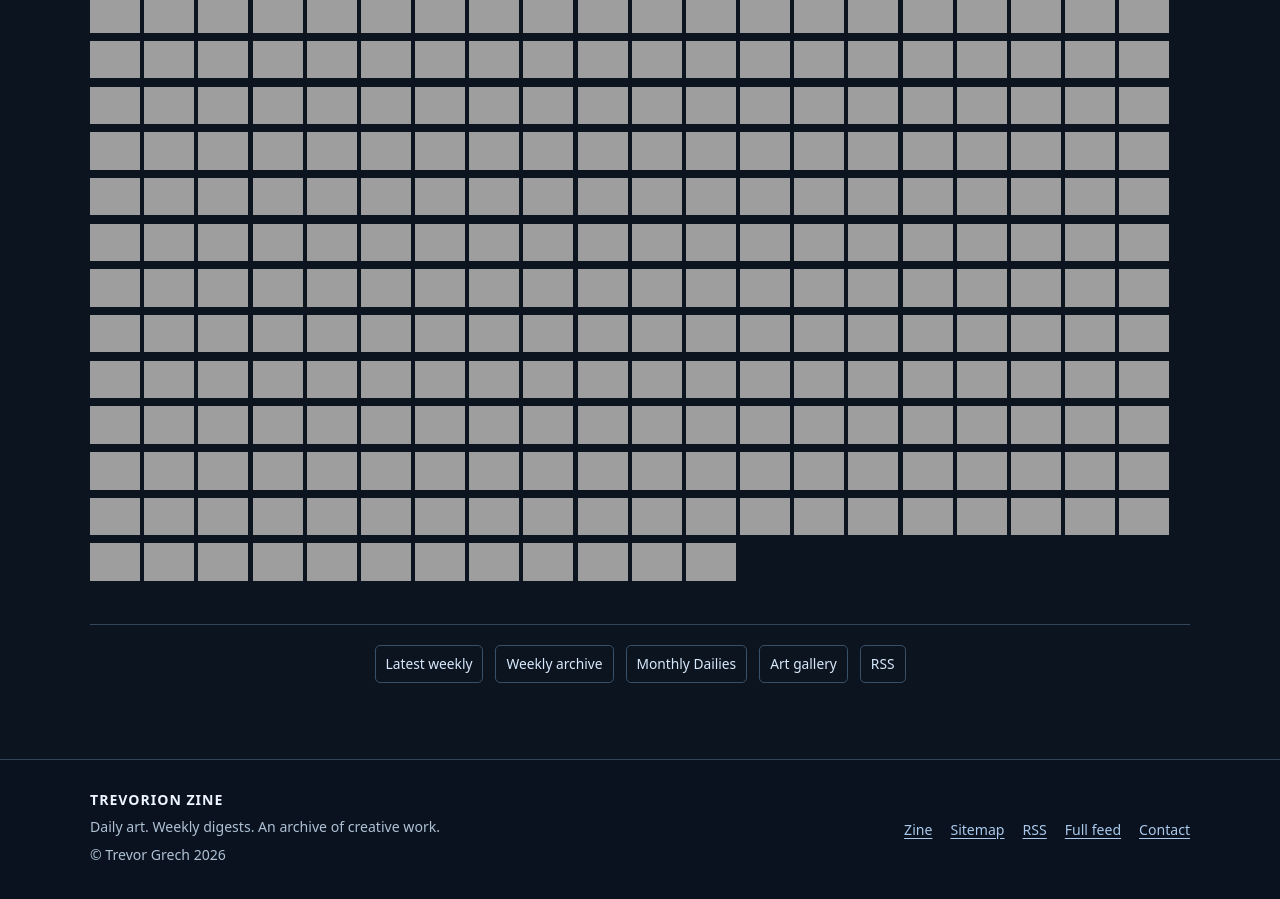
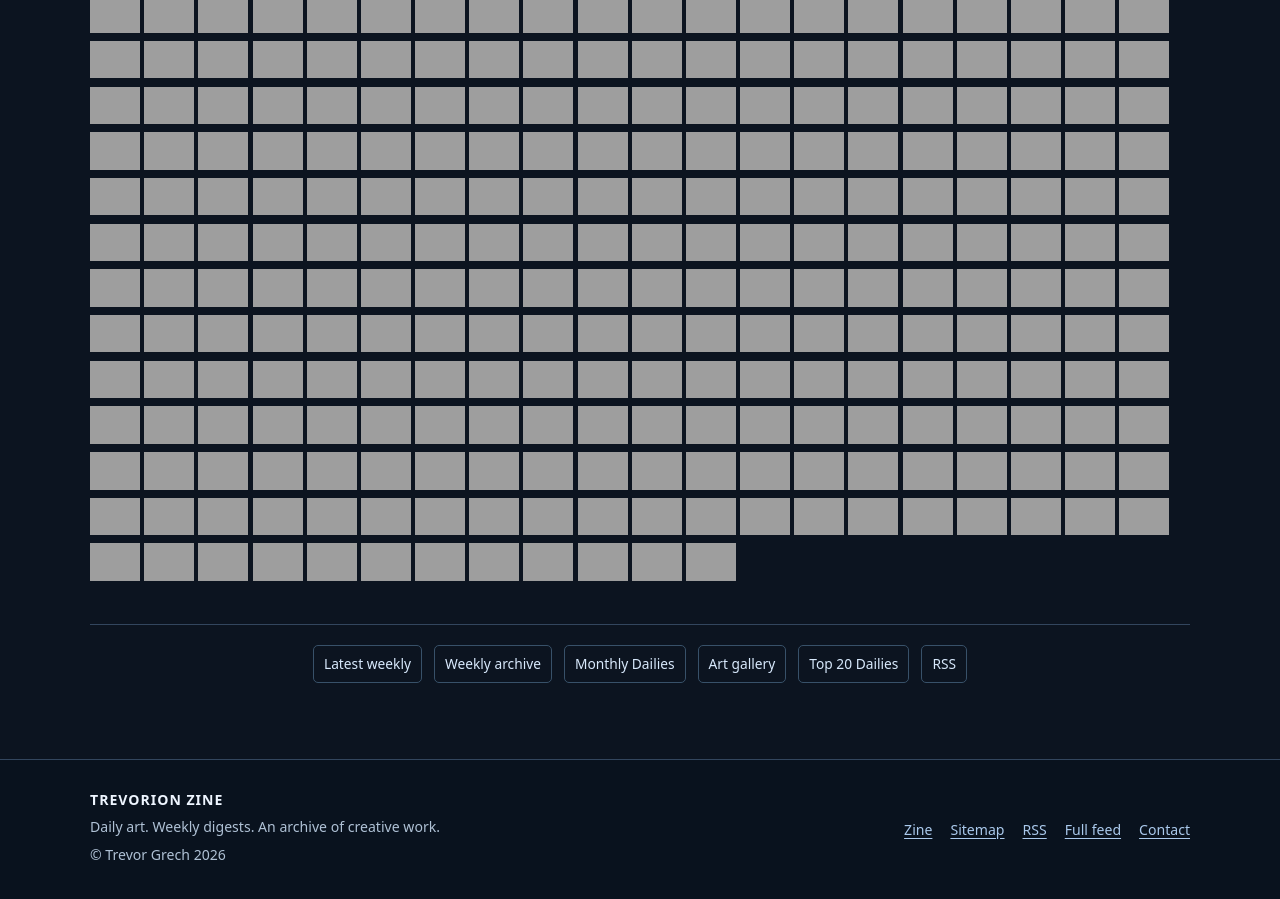
Before and after one commit to PhantomBlackOP/RSS, a Jekyll site: the page built from gallery/2025-gallery-thumbs.md, in a window 1280 px wide and 900 px high, scrolled down 755 px. Built offline with Jekyll 4.4.1, drawn with Linux system fonts in a browser that asks for light colours; our own code applies the rules of GitHub Pages for plain Markdown files; grey boxes are pictures that could not be loaded.

Commit message:
Link Top 20 Dailies in archive navigation

```diff
--- a/_includes/navbar.html
+++ b/_includes/navbar.html
@@ -9,6 +9,7 @@
   <a href="{{ '/archive/' | relative_url }}">Weekly archive</a>
   <a href="{{ '/monthly/' | relative_url }}">Monthly Dailies</a>
   <a href="{{ '/gallery/' | relative_url }}">Art gallery</a>
+  <a href="{{ '/top20/' | relative_url }}">Top 20 Dailies</a>
   <a href="{{ '/feed.xml' | relative_url }}">RSS</a>
   {% if include.next_url %}
     <a href="{{ include.next_url | relative_url }}">Next →</a>
```
